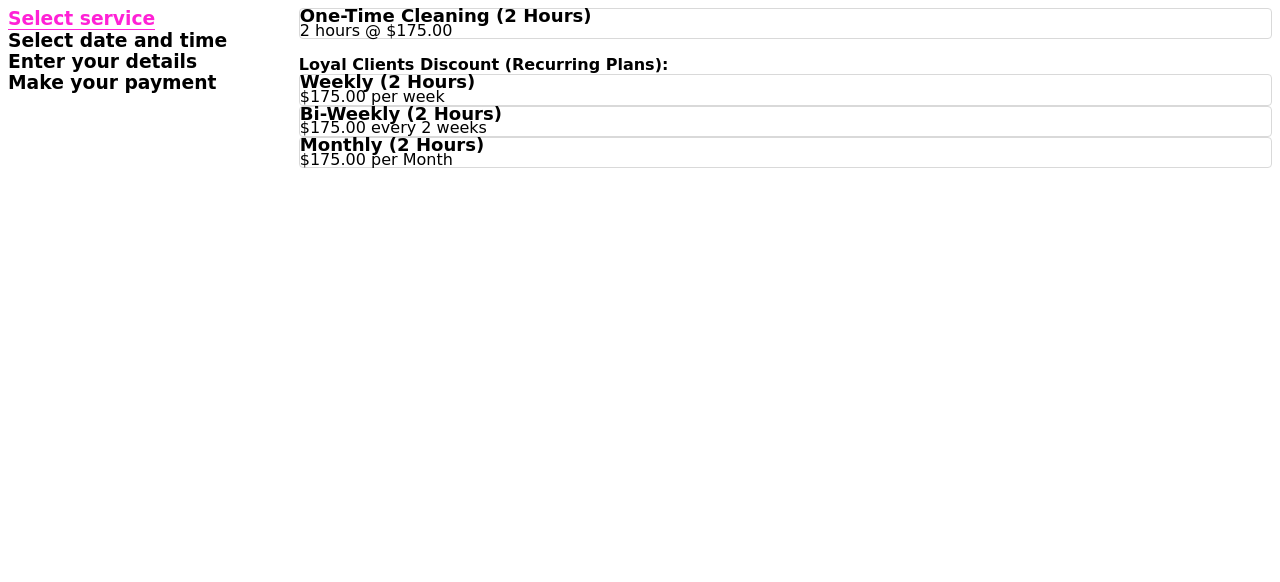
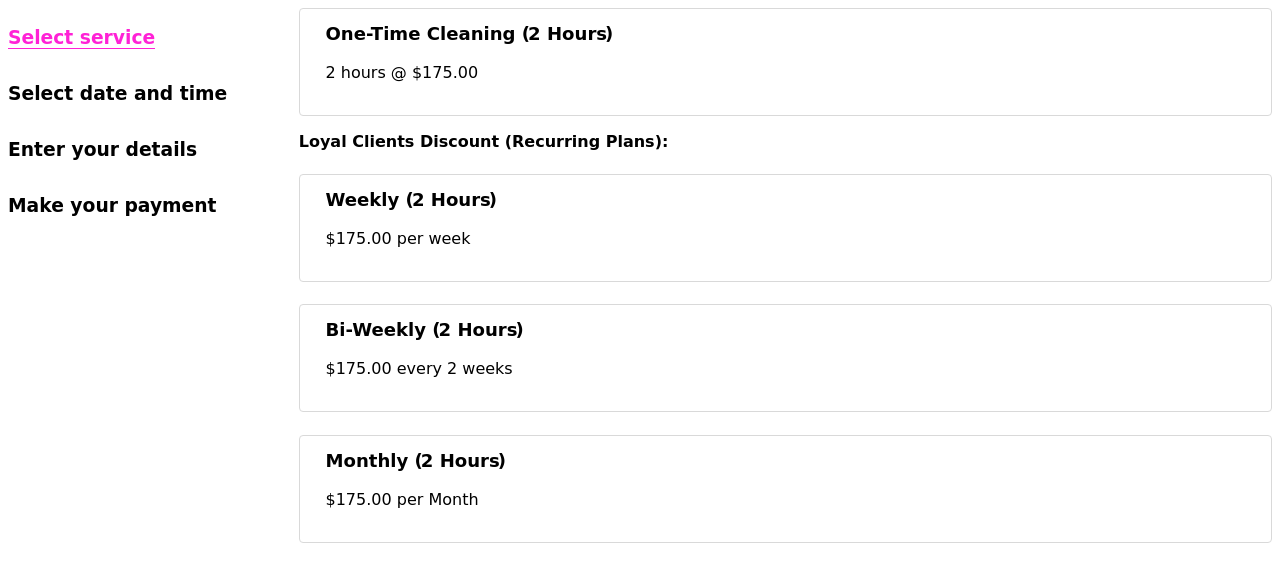
Before and after one commit to dman2210/CalendarIntegration, a website: page public/index.html in a window 1280 px wide. Drawn offline with Linux system fonts and the light colour scheme; no server answers; a script that the page names is missing; a web font is replaced by a local one.

Commit message:
working on button spacing

```diff
--- a/public/glass.css
+++ b/public/glass.css
@@ -1,10 +1,10 @@
 @import "https://fonts.googleapis.com/css?family=Poppins:200,300,400,500,600,700,800,900&display=swap";
-div#background * {
-  margin: 0;
+/* div#background * { */
+  /* margin: 0;
   padding: 0;
-  box-sizing: border-box;
+  box-sizing: border-box; */
   /* font-family: poppins,sans-serif */
-}
+/* } */
 p {
   text-align: left;
 }
```
